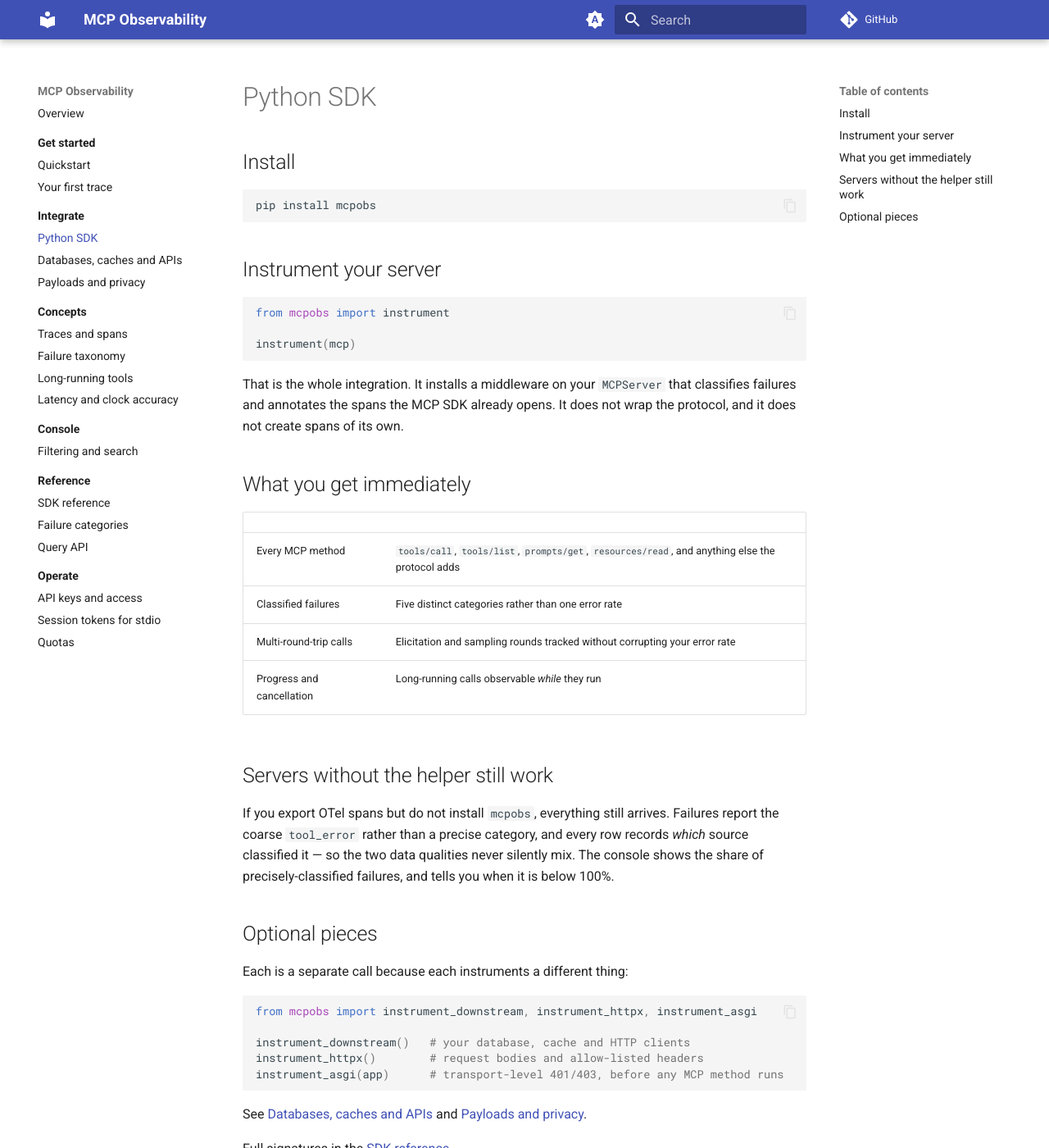
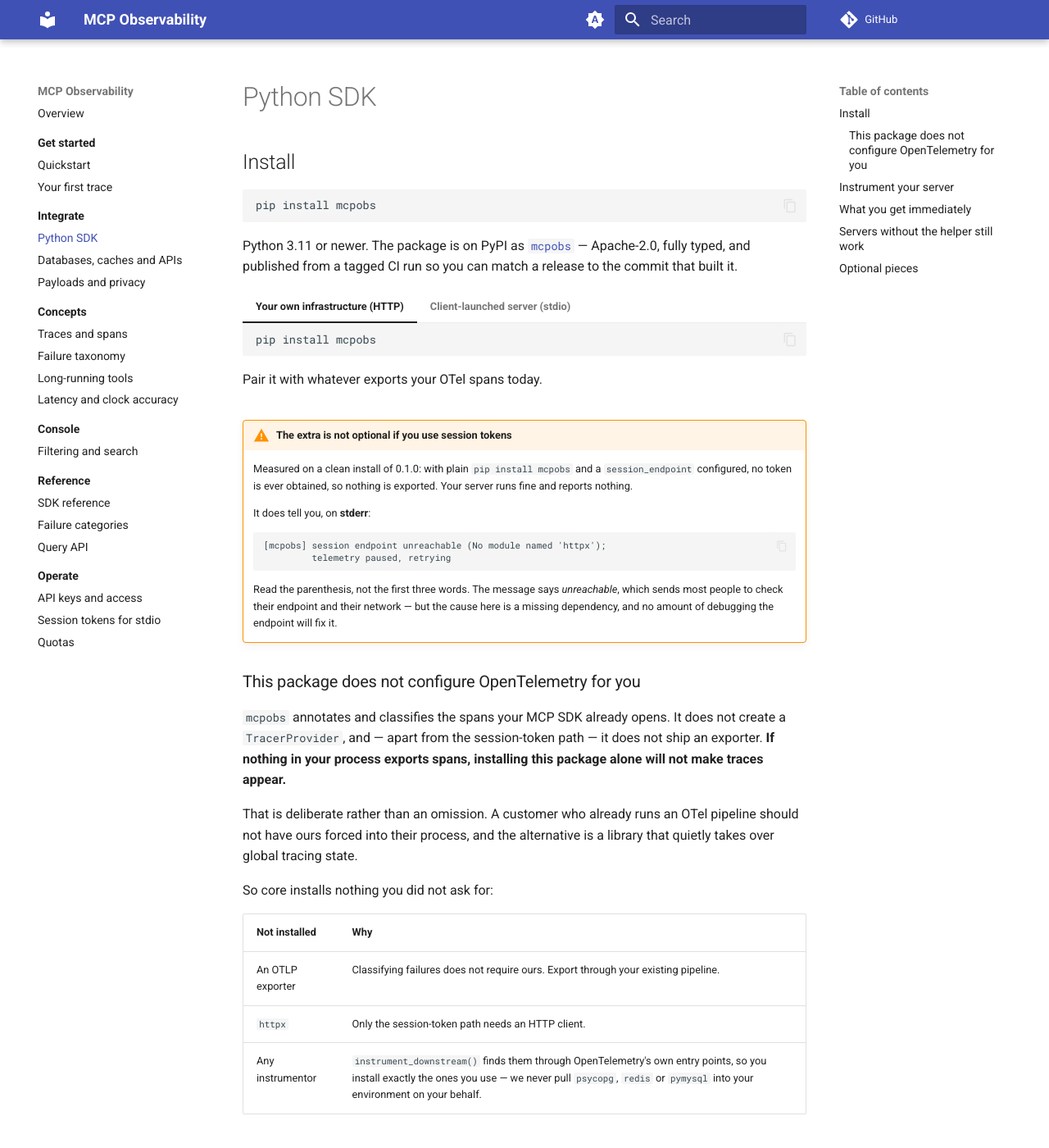
Before and after one commit to Ruturajs4/mcpobs, an MkDocs documentation site: the page built from docs-public/integrate/python-sdk.md, in a window 1280 px wide and 1400 px high. Shown: the whole window at 82% size. Built offline with MkDocs 1.6.1 and Material for MkDocs 9.7.7, drawn with Linux system fonts in a browser that asks for light colours; comment, search, counter and statistics services are not loaded.

Commit message:
Fix SDK docs: name the sessions extra, split the quickstart's two environments
integrate/python-sdk.md said `pip install mcpobs`, but the `[sessions]`
extra (an OTLP HTTP exporter + httpx, needed only by session tokens)
existed only in README-sdk.md -- the PyPI page, not the docs site. The
page that teaches session tokens never told anyone to install what it
needs.

Measured against a clean install of 0.1.0 rather than assumed: with the
core package and a session_endpoint configured, no token is ever
obtained and nothing is exported. The SDK does report it, on stderr, but
misleadingly -- the message leads with "unreachable", sending a reader to
debug their endpoint and network, while the actual cause sits in the
parenthesis (a missing module). All three docs pages now name the extra
and quote the real diagnostic.

The quickstart also never installed the SDK at all -- it built the
backend from a clone and then jumped straight to `instrument(mcp)`,
skipping `pip install mcpobs` entirely. Split into two explicit
environments: the backend (from a clone) and the SDK (from PyPI, into
whatever environment the reader's own server runs in).

New test_docs.py guard: the session-token page must name `mcpobs[sessions]`.

Co-Authored-By: Claude Sonnet 5 <noreply@anthropic.com>

````diff
--- a/docs-public/integrate/python-sdk.md
+++ b/docs-public/integrate/python-sdk.md
@@ -5,6 +5,65 @@
 ```bash
 pip install mcpobs
 ```
+
+Python 3.11 or newer. The package is on PyPI as
+[`mcpobs`](https://pypi.org/project/mcpobs/) — Apache-2.0, fully typed, and
+published from a tagged CI run so you can match a release to the commit that
+built it.
+
+=== "Your own infrastructure (HTTP)"
+
+    ```bash
+    pip install mcpobs
+    ```
+
+    Pair it with whatever exports your OTel spans today.
+
+=== "Client-launched server (stdio)"
+
+    ```bash
+    pip install "mcpobs[sessions]"
+    ```
+
+    The extra adds an OTLP HTTP exporter and `httpx`, which
+    [session tokens](../operate/session-tokens.md) need.
+
+!!! warning "The extra is not optional if you use session tokens"
+
+    Measured on a clean install of 0.1.0: with plain `pip install mcpobs` and a
+    `session_endpoint` configured, no token is ever obtained, so nothing is
+    exported. Your server runs fine and reports nothing.
+
+    It does tell you, on **stderr**:
+
+    ```
+    [mcpobs] session endpoint unreachable (No module named 'httpx');
+             telemetry paused, retrying
+    ```
+
+    Read the parenthesis, not the first three words. The message says
+    *unreachable*, which sends most people to check their endpoint and their
+    network — but the cause here is a missing dependency, and no amount of
+    debugging the endpoint will fix it.
+
+### This package does not configure OpenTelemetry for you
+
+`mcpobs` annotates and classifies the spans your MCP SDK already opens. It does
+not create a `TracerProvider`, and — apart from the session-token path — it does
+not ship an exporter. **If nothing in your process exports spans, installing
+this package alone will not make traces appear.**
+
+That is deliberate rather than an omission. A customer who already runs an OTel
+pipeline should not have ours forced into their process, and the alternative is a
+library that quietly takes over global tracing state.
+
+So core installs nothing you did not ask for:
+
+| Not installed | Why |
+| --- | --- |
+| An OTLP exporter | Classifying failures does not require ours. Export through your existing pipeline. |
+| `httpx` | Only the session-token path needs an HTTP client. |
+| Any instrumentor | `instrument_downstream()` finds them through OpenTelemetry's own entry points, so you install exactly the ones you use — we never pull `psycopg`, `redis` or `pymysql` into your environment on your behalf. |
 
 ## Instrument your server
 
````
Also changed, not shown: docs-public/get-started/quickstart.md (+37 -4 lines), docs-public/operate/session-tokens.md (+29 -3 lines), 1 other file.
